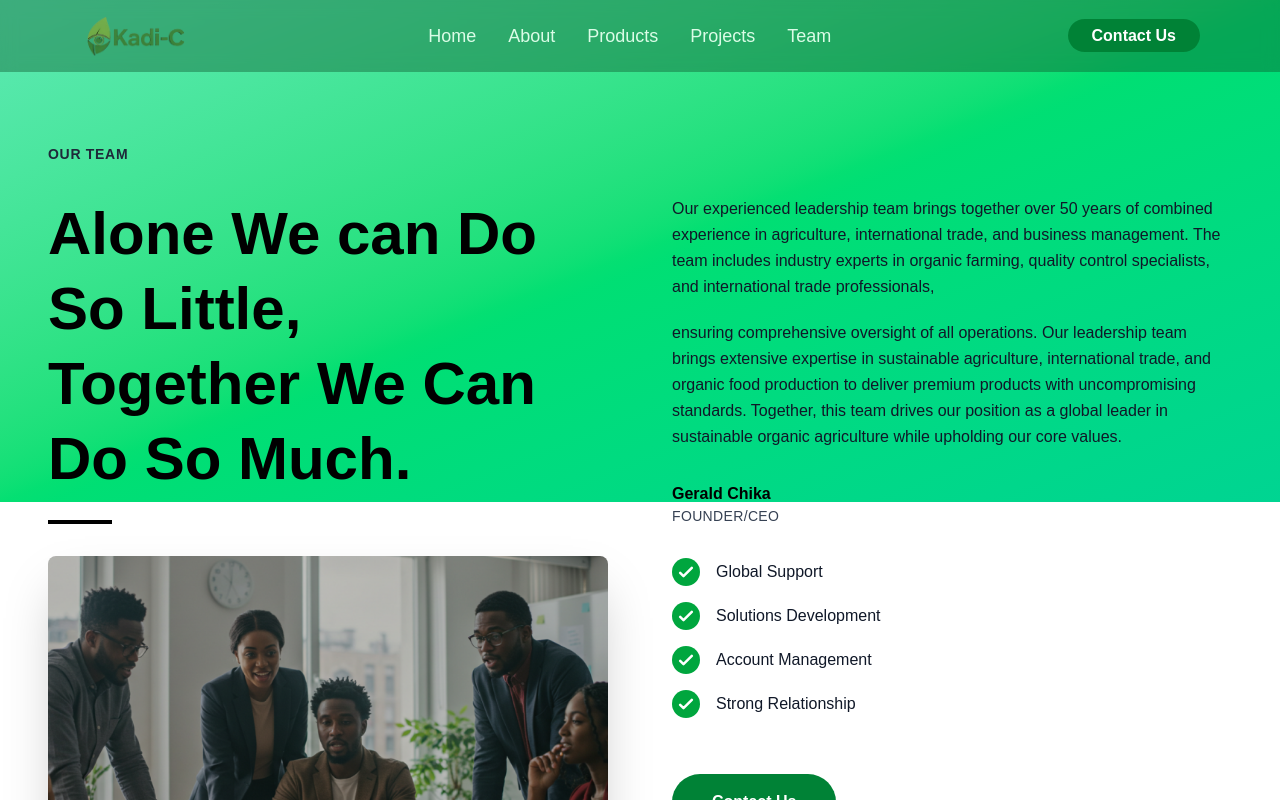
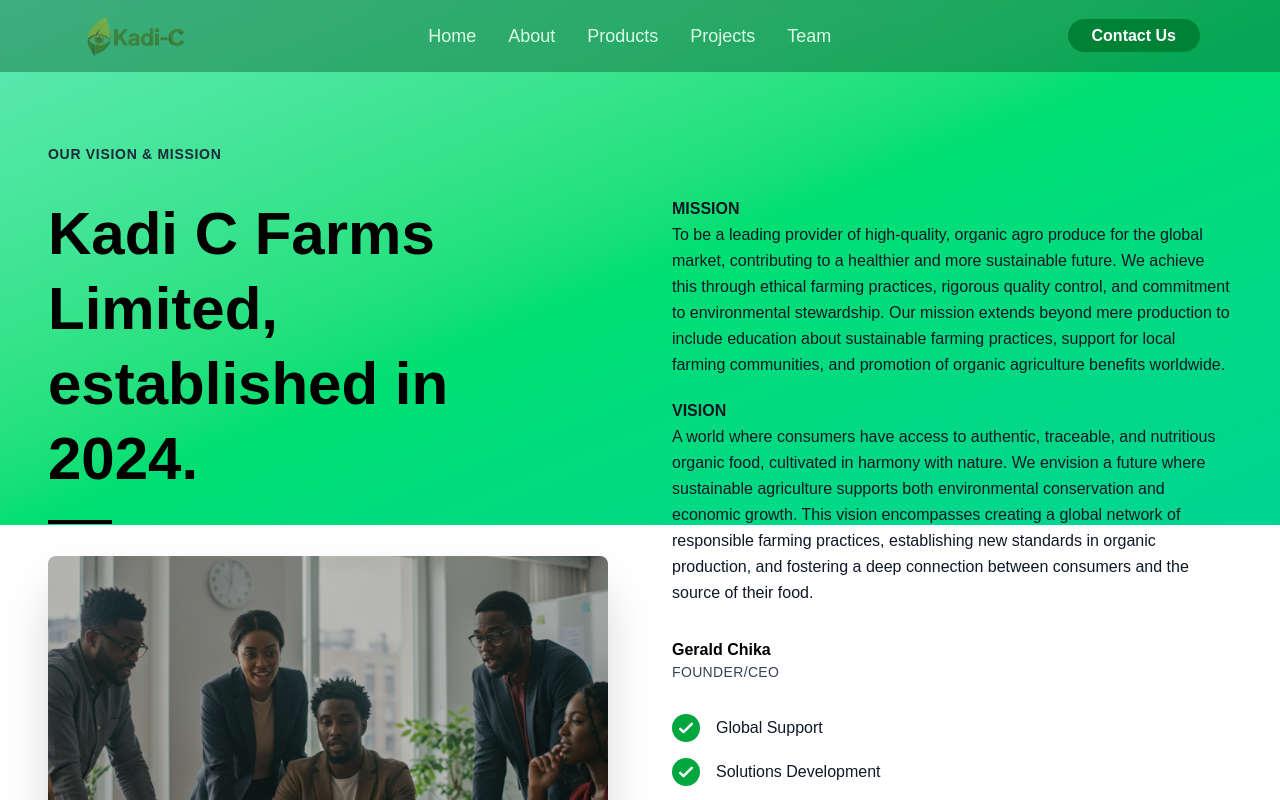
Before and after one commit to Maverickj8/Kadi-C, a Next.js app: page /ourTeam in a window 1280 px wide. Shown: the top 800 px of the page. Built offline with nearby package versions, Linux system fonts and the light colour scheme.

Commit message:
mission and vision

```diff
--- a/app/ourTeam/page.jsx
+++ b/app/ourTeam/page.jsx
@@ -93,7 +93,7 @@
           {/* Header Label */}
           <div className="mb-6 sm:mb-8">
             <p className="text-gray-800 text-xs sm:text-sm font-semibold tracking-wider uppercase">
-              OUR TEAM
+              OUR VISION & MISSION
             </p>
           </div>
 
@@ -104,9 +104,9 @@
               {/* Heading */}
               <div>
                 <h1 className="text-3xl sm:text-4xl lg:text-5xl xl:text-6xl font-bold text-black leading-tight mb-4 sm:mb-6">
-                  Alone We can Do So Little,
+                  Kadi C Farms Limited,
                   <br />
-                  Together We Can Do So Much.
+                  established in 2024.
                 </h1>
                 <div className="w-16 h-1 bg-black"></div>
               </div>
@@ -144,20 +144,28 @@
               {/* Description Paragraphs */}
               <div className="space-y-4 sm:space-y-5 text-sm sm:text-base lg:text-base leading-relaxed">
                 <p className="text-gray-900">
-                  Our experienced leadership team brings together over 50 years
-                  of combined experience in agriculture, international trade,
-                  and business management. The team includes industry experts in
-                  organic farming, quality control specialists, and
-                  international trade professionals,
+                  {" "}
+                  <span className="font-semibold">MISSION</span> <br />
+                  To be a leading provider of high-quality, organic agro produce
+                  for the global market, contributing to a healthier and more
+                  sustainable future. We achieve this through ethical farming
+                  practices, rigorous quality control, and commitment to
+                  environmental stewardship. Our mission extends beyond mere
+                  production to include education about sustainable farming
+                  practices, support for local farming communities, and
+                  promotion of organic agriculture benefits worldwide.
                 </p>
                 <p className="text-gray-900">
-                  ensuring comprehensive oversight of all operations. Our
-                  leadership team brings extensive expertise in sustainable
-                  agriculture, international trade, and organic food production
-                  to deliver premium products with uncompromising standards.
-                  Together, this team drives our position as a global leader in
-                  sustainable organic agriculture while upholding our core
-                  values.
+                  {" "}
+                  <span className="font-semibold">VISION</span> <br />A world
+                  where consumers have access to authentic, traceable, and
+                  nutritious organic food, cultivated in harmony with nature. We
+                  envision a future where sustainable agriculture supports both
+                  environmental conservation and economic growth. This vision
+                  encompasses creating a global network of responsible farming
+                  practices, establishing new standards in organic production,
+                  and fostering a deep connection between consumers and the
+                  source of their food.
                 </p>
               </div>
 
```
